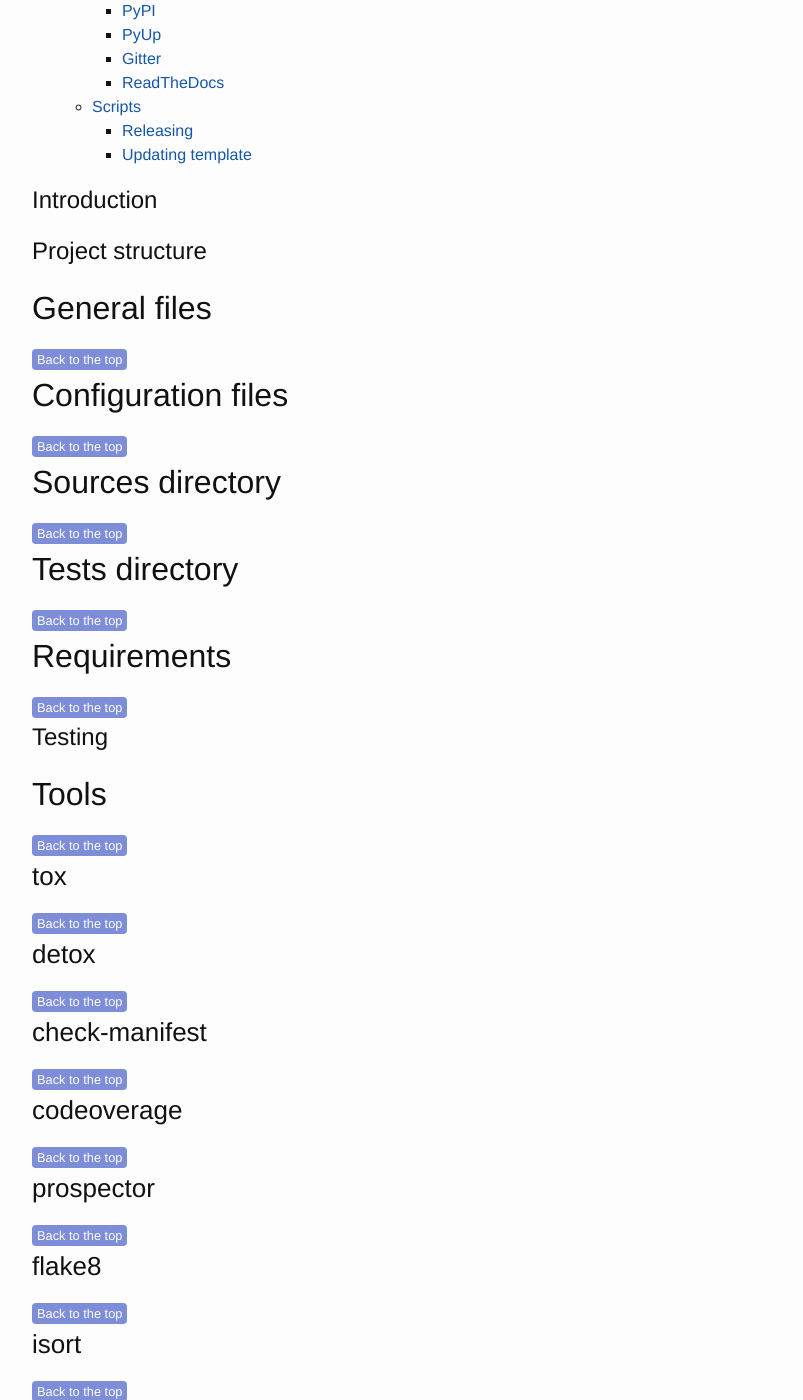
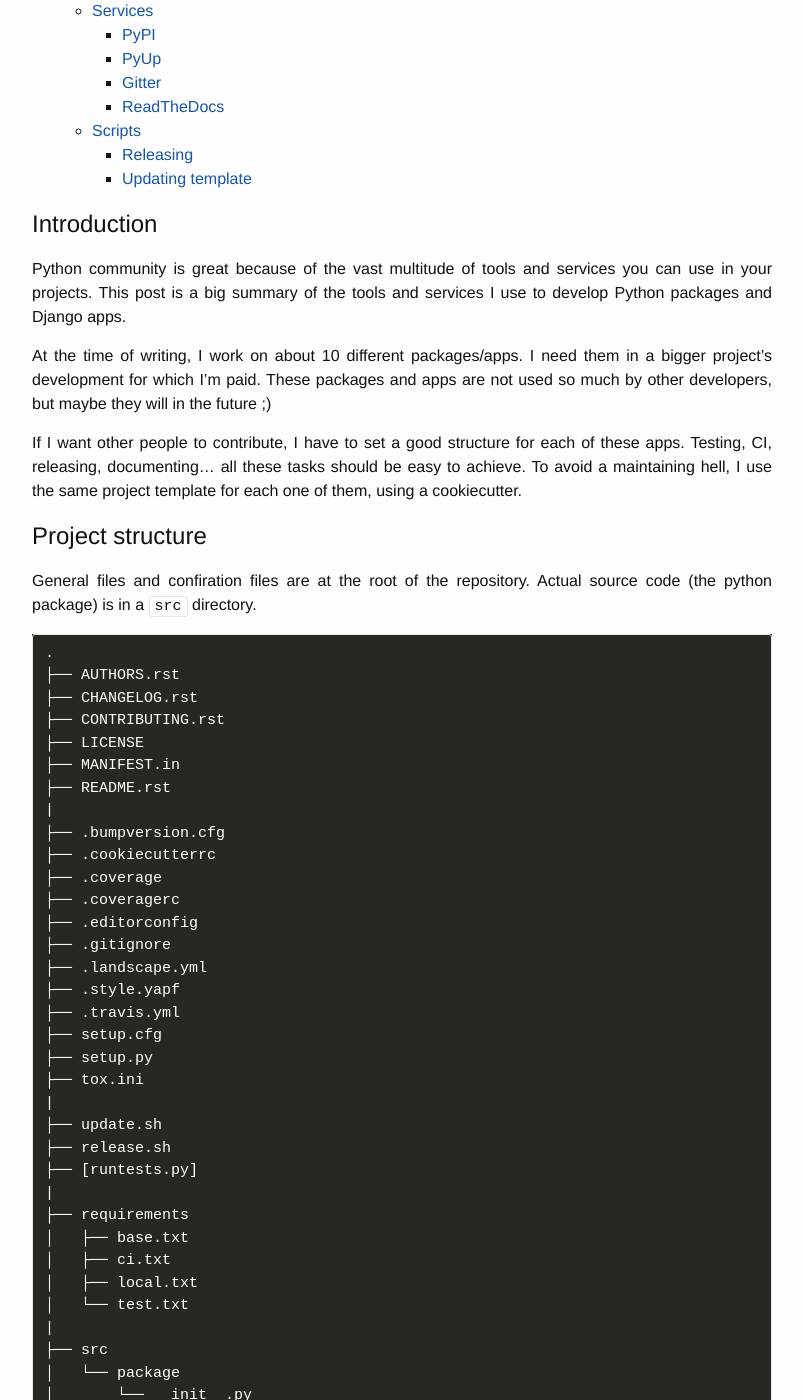
Before and after one commit to pawamoy/website, a Jekyll site: the page built from _posts/2016-12-07-testing-python-and-django-in-pydjama.markdown, in a window 1280 px wide and 1400 px high, scrolled down 1071 px. Shown: the whole window, without its empty margins (238-1041 px from the left). Built offline with Jekyll 4.4.1, drawn with Linux system fonts in a browser that asks for light colours; comment, search, counter and statistics services are not loaded; some of the changed text lies outside the part shown.

Commit message:
WIP python django testing

````diff
--- a/_posts/2016-12-07-testing-python-and-django-in-pydjama.markdown
+++ b/_posts/2016-12-07-testing-python-and-django-in-pydjama.markdown
@@ -22,12 +22,13 @@
   - [Sources directory]()
   - [Tests directory]()
   - [Requirements]()
+  - [Scripts]()
 - [Testing]()
   - [Tools]()
     - [tox]()
     - [detox]()
     - [check-manifest]()
-    - [codeoverage]()
+    - [coverage]()
     - [prospector]()
     - [flake8]()
     - [isort]()
@@ -52,25 +53,110 @@
     - [Updating template]()
 
 
+# Introduction
+Python community is great because of the vast multitude of tools and services
+you can use in your projects. This post is a big summary of the tools and
+services I use to develop Python packages and Django apps.
 
+At the time of writing, I work on about 10 different packages/apps. I need them
+in a bigger project's development for which I'm paid. These packages and apps
+are not used so much by other developers, but maybe they will in the future ;)
 
+If I want other people to contribute, I have to set a good structure for each
+of these apps. Testing, CI, releasing, documenting... all these tasks should
+be easy to achieve. To avoid a maintaining hell, I use the same project
+template for each one of them, using a cookiecutter.
 
+# Project structure
+General files and confiration files are at the root of the repository.
+Actual source code (the python package) is in a `src` directory.
 
+```
+.
+├── AUTHORS.rst
+├── CHANGELOG.rst
+├── CONTRIBUTING.rst
+├── LICENSE
+├── MANIFEST.in
+├── README.rst
+|
+├── .bumpversion.cfg
+├── .cookiecutterrc
+├── .coverage
+├── .coveragerc
+├── .editorconfig
+├── .gitignore
+├── .landscape.yml
+├── .style.yapf
+├── .travis.yml
+├── setup.cfg
+├── setup.py
+├── tox.ini
+|
+├── update.sh
+├── release.sh
+├── [runtests.py]
+|
+├── requirements
+│   ├── base.txt
+│   ├── ci.txt
+│   ├── local.txt
+│   └── test.txt
+|
+├── src
+│   └── package
+│       └── __init__.py
+|
+└── tests
+    └── test_package.py
 
+```
 
-# Introduction
-# Project structure
 ## General files
+- **AUTHORS.rst**: The list of authors who contributed to the project.
+- **CHANGELOG.rst**: The list of modifications over time, ordered by release date.
+- **CONTRIBUTING.rst**: Guide lines for whoever wants to contribute.
+- **LICENSE**: The project's license.
+- **README.rst**: The important thing everyone should read.
+
 ## Configuration files
+- **.bumpversion.cfg**: Configuration for bumpversion tool
+  (see bumpversion section).
+- **.cookiecutterrc**: Cookiecutter values used to generate this project.
+- **.coveragerc**: Configuration for coverage tool (see coverage section).
+- **.editorconfig**: Consistent coding style between
+  different editors and IDEs. See http://editorconfig.org/.
+- **.gitignore**: Files and directories ignored by git.
+- **.landscape.yml**: Configuration for prospector tool and Landscape service
+  (see prospector section and Landscape section).
+- **.style.yapf**: Configuration for yapf tool (see yapf section).
+- **.travis.yml**: Configuration for Travis service (see Travis section).
+- **setup.cfg**: Installation instructions, but also contains configuration
+  for some tools like pytest, flake8 or isort.
+- **setup.py**: Python installation script.
+- **tox.ini**: Configuration for tox (see [tox section](#tox)).
+
 ## Sources directory
+
 ## Tests directory
+
 ## Requirements
+
+## Scripts
+- **update.sh**: A script to get last updates
+  from the cookiecutter used to generate the project.
+- **release.sh**: A script to release a new version of the project in one command.
+- **runtests.py**: Only for Django apps. Will load the needed Django setup
+  before actually running the tests.
+
 # Testing
+When the ground is well prepared, tests are really fun to write!
+
 ## Tools
 ### tox
 ### detox
 ### check-manifest
-### codeoverage
+### coverage
 ### prospector
 ### flake8
 ### isort
@@ -96,11 +182,5 @@
 
 
 
-
-
-
-
-
-
 [pydjama]: https://github.com/Pawamoy/cookiecutter-pydjama
 [cookiecutter]: https://github.com/audreyr/cookiecutter
````
